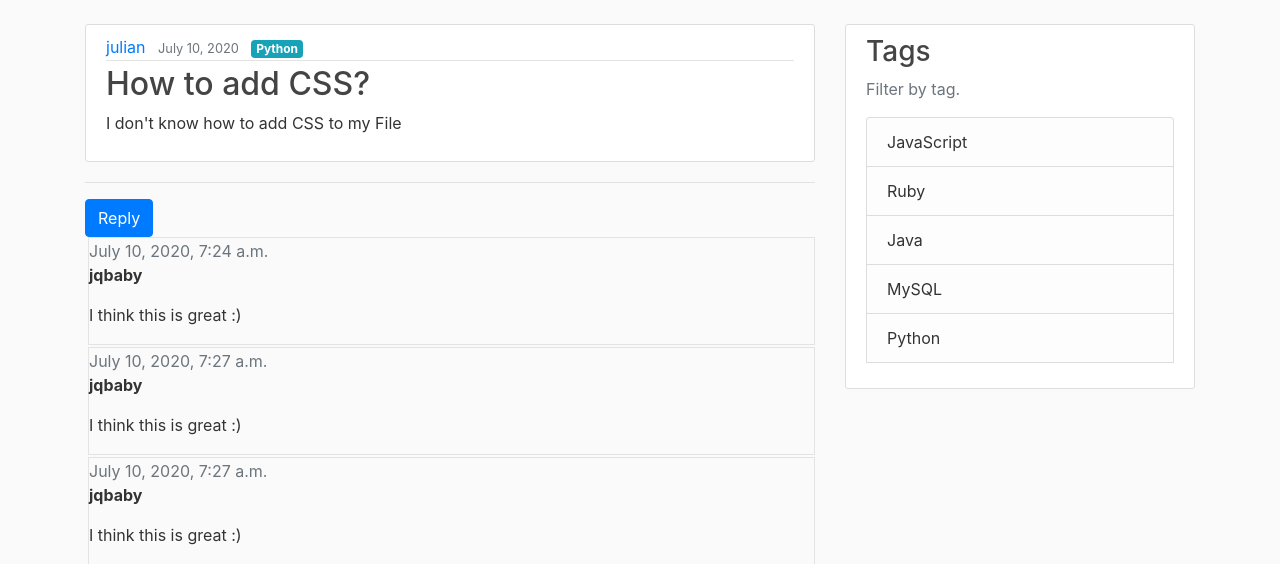
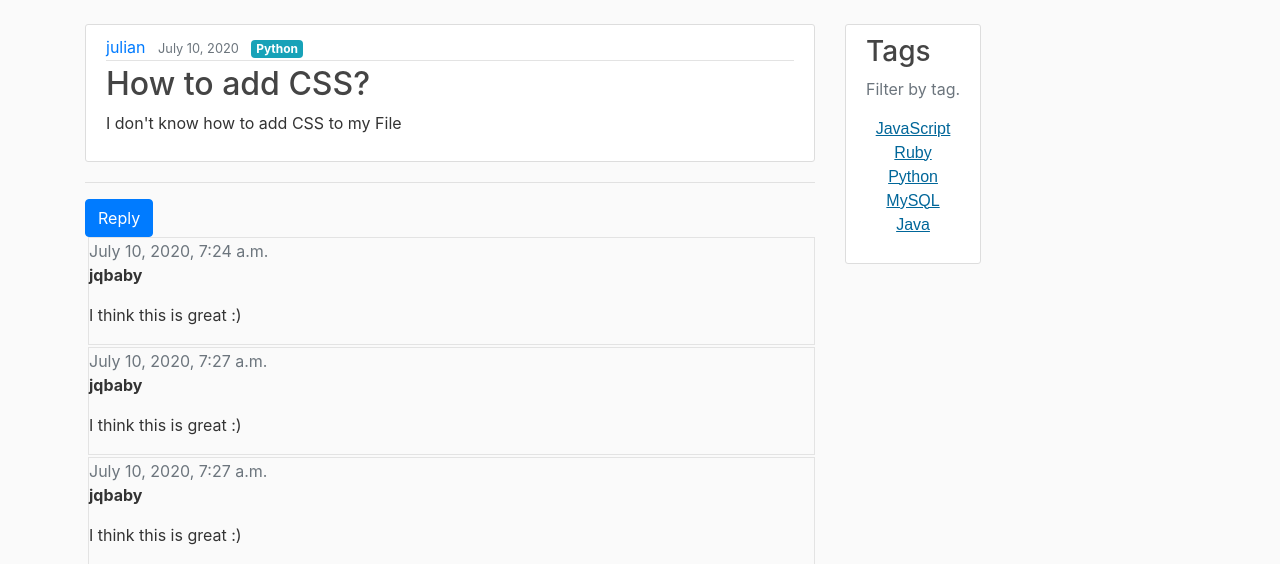
Before and after one commit to julianfssen/mockoverflow, a Django app: page /post/4/ in a window 1280 px wide. Shown: the part 56-620 px from the top of the page. Run offline with Django 3.2, Linux system fonts and the light colour scheme; data comes from the database, SQL or seed files in the repository; both versions use the stored data as it was after the commit; parts of the project's set-up code (start-up, migrations or seed data) failed here and were passed over; some libraries are stand-ins or nearby versions.

Commit message:
In progress: Add logic for filter by tag and resolved
Adding initial (and broken) logic for filtering posts by languages and adding a function mark questions as resolved

```diff
--- a/mockoverflow/forum/models.py
+++ b/mockoverflow/forum/models.py
@@ -10,6 +10,7 @@ class Post(models.Model):
 	content = models.TextField()
 	date_posted = models.DateTimeField(default=timezone.now)
 	author = models.ForeignKey(User, on_delete=models.CASCADE)
+	solved = models.BooleanField(default=False)
 	tags = TaggableManager()
 
 	def __str__(self):
--- a/mockoverflow/forum/static/forum/main.css
+++ b/mockoverflow/forum/static/forum/main.css
@@ -83,6 +83,18 @@ a.article-title:hover {
   font-size: 2.5rem;
 }
 
+.link-button {
+  background: none!important;
+  border: none;
+  padding: 0!important;
+  /*optional*/
+  font-family: arial, sans-serif;
+  /*input has OS specific font-family*/
+  color: #069;
+  text-decoration: underline;
+  cursor: pointer;
+}
+
 .comment {
   padding-top: 1px;
   padding-bottom: 1px;
--- a/mockoverflow/forum/templates/forum/base.html
+++ b/mockoverflow/forum/templates/forum/base.html
@@ -11,8 +11,8 @@
 
     <link rel="stylesheet" type="text/css" href="{% static 'forum/main.css'%}">
 
-	{% if title %}
-		<title>{{title}} - Mock Overflow</title>
+	{% if object.title %}
+		<title>{{object.title}} - Mock Overflow</title>
 	{% else %}
 		<title>Mock Overflow - Ask Programming Questions</title>
 	{% endif %}
@@ -58,18 +58,20 @@
 	  	  {% block content %}{% endblock %}
 	  	</div>
 	    <div class="col-md-4">
+	    	<form class="form-inline" action="{% url 'filtered-home' %}" method="GET">
 		      <div class="content-section">
 		        <h3>Tags</h3>
 		        <p class='text-muted'>Filter by tag.
 		          <ul class="list-group">
-	            <a class="list-group-item list-group-item-light">JavaScript</a>
-	            <a class="list-group-item list-group-item-light">Ruby</a>
-	            <a class="list-group-item list-group-item-light">Java</a>
-	            <a class="list-group-item list-group-item-light">MySQL</a>
-	            <a class="list-group-item list-group-item-light">Python<a>
+		            <input class="link-button" type="submit" name="tag" value="JavaScript">
+		            <input class="link-button" type="submit" name="tag" value="Ruby">
+		            <input class="link-button" type="submit" name="tag" value="Python">
+		            <input class="link-button" type="submit" name="tag" value="MySQL">
+		            <input class="link-button" type="submit" name="tag" value="Java">
 		          </ul>
 		        </p>
 		      </div>
+		    </form>
 	    </div>
 	  </div>
 	</main>
--- a/mockoverflow/forum/templates/forum/home.html
+++ b/mockoverflow/forum/templates/forum/home.html
@@ -6,6 +6,7 @@
 	        <div class="article-metadata">
 	          <a class="mr-2" href="#">{{ post.author }}</a>
 	          <small class="text-muted">{{ post.date_posted|date:"F d, Y" }}</small>
+	          <a class="ml-2 badge badge-info" href="#">{{ post.tags.first }}</a>
 	        </div>
 	        <h2><a class="article-title" href="{% url 'post-detail' post.id %}">{{ post.title }}</a></h2>
 	        <p class="article-content">{{ post.content }}</p>
--- a/mockoverflow/forum/templates/forum/post_detail.html
+++ b/mockoverflow/forum/templates/forum/post_detail.html
@@ -6,11 +6,20 @@
 	      <a class="mr-2" href="#">{{ object.author }}</a>
 	      <small class="text-muted">{{ object.date_posted|date:"F d, Y" }}</small>
 	      <a class="ml-2 badge badge-info" href="#">{{ object.tags.first }}</a>
+	      {% if object.solved == True %}
+	      	<small class="ml-2 badge badge-success" href="#">Solved</small>
+	      {% endif %}
 	    </div>
 	    <h2 class="article-title">{{ object.title }}</h2>
 	    <p class="article-content">{{ object.content }}</p>
         <div>
             {% if object.author == user %}
+              {% if object.solved == False %}
+              	<form action="{% url 'post-detail' object.pk %}" method="POST">
+              		{% csrf_token %}
+              		<input type="submit" class="btn btn-success btn-sm mt-1 mb-1 pull-right" name="solved" value="Mark As Solved">
+              	</form>
+              {% endif %}
       	      <a class="btn btn-info btn-sm mt-1 mb-1 pull-right" href="{% url 'post-update' object.id %}">Update Post</a>
       	      <a class="btn btn-danger btn-sm mt-1 mb-1 pull-right" href="{% url 'post-delete' object.id %}">Delete Post</a>
             {% endif %}
--- a/mockoverflow/forum/urls.py
+++ b/mockoverflow/forum/urls.py
@@ -2,8 +2,10 @@ from django.urls import path, include
 from . import views
 from .views import (
 	PostListView,
+	FilteredPostListView,
 	PostDetailView,
 	PostCreateView,
+	PostSolvedView,
 	PostUpdateView,
 	PostDeleteView,
 )
@@ -12,8 +14,10 @@ from django.conf.urls.static import static
 
 urlpatterns = [
 	path('', PostListView.as_view(), name = 'forum-home'),
+	path('', FilteredPostListView.as_view(), name='filtered-home'),
 	path('post/new/', PostCreateView.as_view(), name = 'post-create'),
 	path('post/<int:pk>/', PostDetailView.as_view(), name = 'post-detail'),
+	path('post/<int:pk>/solved/', PostSolvedView.as_view(), name = 'post-solved'),
 	path('post/<int:pk>/update/', PostUpdateView.as_view(), name = 'post-update'),
 	path('post/<int:pk>/delete/', PostDeleteView.as_view(), name = 'post-delete'),
 	path('post/<int:pk>/comment/', views.add_comment_to_post, name='add_comment_to_post'),
--- a/mockoverflow/forum/views.py
+++ b/mockoverflow/forum/views.py
@@ -26,12 +26,49 @@ class PostListView(ListView):
     template_name = 'forum/home.html'
     context_object_name = 'posts'
     ordering = ['-date_posted']
-    paginate_by = 3
+    paginate_by = 5
+
+
+class FilteredPostListView(ListView):
+    model = Post
+    template_name = 'forum/home.html'
+    context_object_name = 'posts'
+    ordering = ['-date_posted']
+    paginate_by = 5
+
+    def get_queryset(self):
+    	tag = self.kwargs['tag']
+    	context = Post.objects.filter(tags__iexact=tag)
+    	return context
+
+    # def get_context_data(self, **kwargs):
+    # 	context = super().get_context_data(**kwargs)
+    # 	context['tag'] = self.request.GET.get('tag', None)
+    # 	return context
+
+
+class PostSolvedView(DetailView):
+	model = Post
+	template_name = 'forum/post_detail.html'
+
+	def form_valid(self, form):
+		post = self.get_object()
+		post.solved = True
+		return super().form_valid(form)
 
 
 class PostDetailView(DetailView):
 	model = Post
 	template_name = 'forum/post_detail.html'
+
+	# def form_valid(self, form):
+	# 	post = self.get_object()
+	# 	post.solved = True
+	# 	return redirect('post-detail', pk=post.pk)
+	def form_valid(self, form):
+		post = self.get_object()
+		post.solved = True
+		return super().form_valid(form)
 
 
 class PostCreateView(LoginRequiredMixin, CreateView):
--- a/mockoverflow/mockoverflow/settings.py
+++ b/mockoverflow/mockoverflow/settings.py
@@ -127,3 +127,5 @@ CRISPY_TEMPLATE_PACK = 'bootstrap4'
 
 LOGIN_REDIRECT_URL = 'forum-home'
 LOGIN_URL = 'login'
+
+TAGGIT_CASE_INSENSITIVE = True
```
Also changed, not shown: mockoverflow/db.sqlite3, mockoverflow/forum/migrations/0003_post_solved.py (added). Lines whose indentation alone changed are shown as unchanged.
